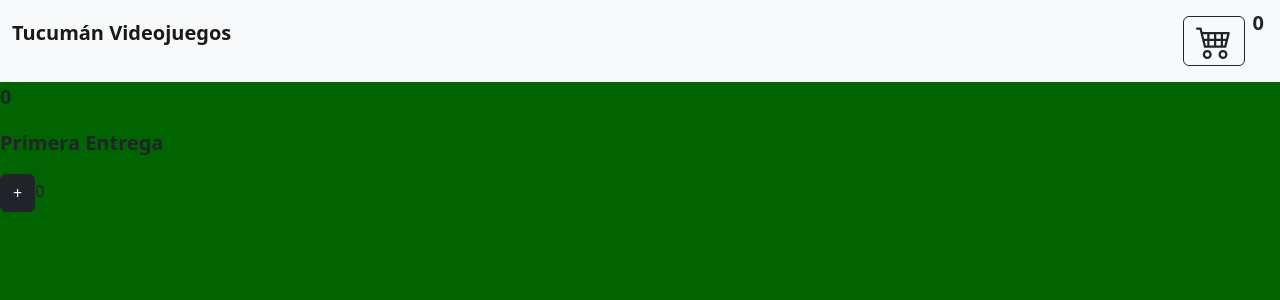
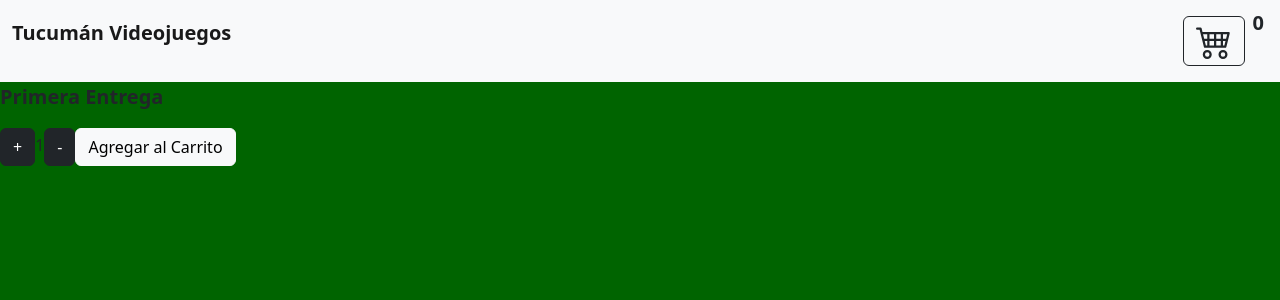
Before and after one commit to MatiasArce99/Proyecto-React, a React (Create React App) app in the folder e-commerce/: page / in a window 1280 px wide. Shown: the top 300 px of the page. Built offline with nearby package versions, Linux system fonts and the light colour scheme.

Commit message:
diciembre 1

```diff
--- a/e-commerce/src/components/ItemCount/ItemCount.jsx
+++ b/e-commerce/src/components/ItemCount/ItemCount.jsx
@@ -1,14 +1,24 @@
-import {useState} from 'react';
+import { useState } from 'react';
 
 const ItemCount = () => {
-    const [numero, setNumero] = useState(0);
-    const boton = document.getElementById('boton1');
-    console.log(boton);
+    const [numero, setNumero] = useState(1);
+    const sumar = () => {
+        if (numero < 10) {
+            setNumero(numero + 1)
+        }
+    };
+    const restar = () => {
+        if (numero > 1) {
+            setNumero(numero - 1)
+        }
+    };
 
     return (
         <div>
-            <button className='btn btn-dark' id='boton1'>+</button>
+            <button className='btn btn-dark' onClick={() => sumar()}>+</button>
             {numero}
+            <button className='btn btn-dark' onClick={() => restar()}>-</button>
+            <button className='btn btn-light'>Agregar al Carrito</button>
         </div>
     );
 }
--- a/e-commerce/src/components/ItemListContainer/ItemListContainer.jsx
+++ b/e-commerce/src/components/ItemListContainer/ItemListContainer.jsx
@@ -1,11 +1,7 @@
-import { useState } from 'react';
 const ItemListContainer = ({ greeting }) => {
-
-  const [numero, setNumero] = useState(0)
 
   return (
     <>
-      <p>{numero}</p>
       <p>{greeting}</p>
     </>
   );
```
Also changed, not shown: e-commerce/src/components/App.jsx (+4 -3 lines).
